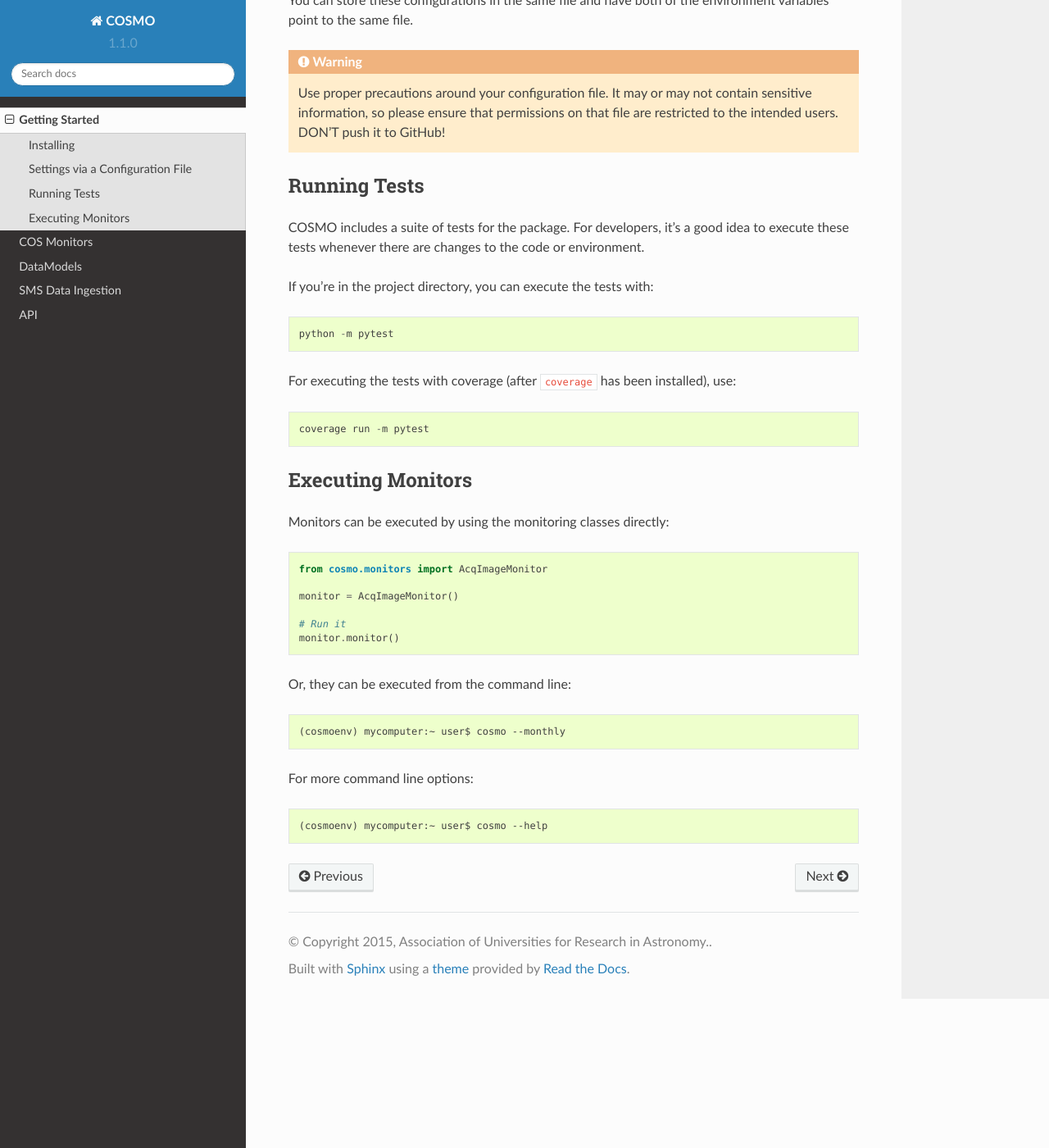
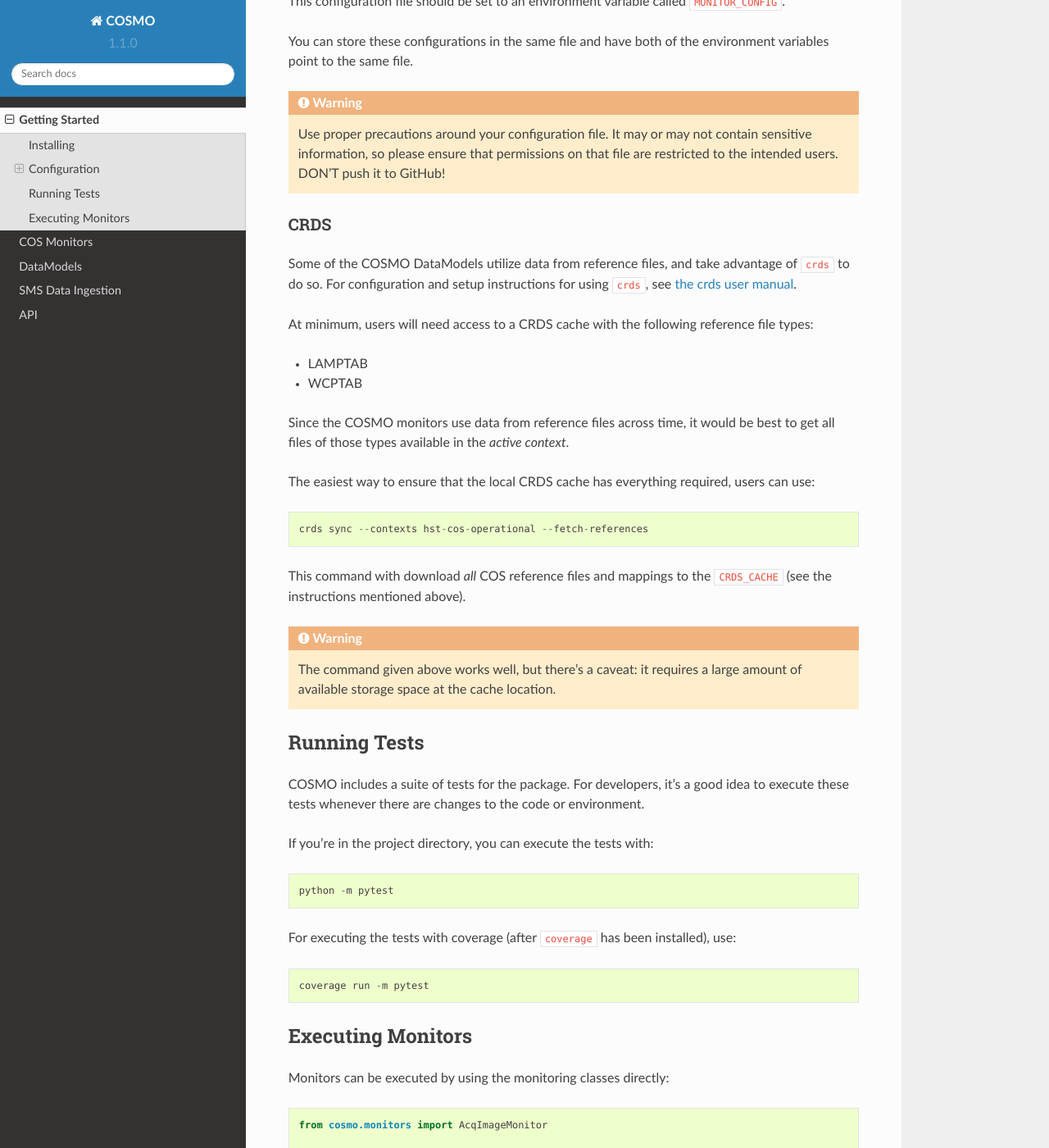
Before and after one commit to spacetelescope/cosmo, a Sphinx documentation site: the page built from docs/source/getting_started.rst, in a window 1280 px wide and 1400 px high, scrolled down 1793 px. Shown: the whole window at 82% size. Built offline with Sphinx 7.4.7 and the Read the Docs theme 2.0.0, drawn with Linux system fonts in a browser that asks for light colours; some of the changed text lies outside the part shown.

Commit message:
Update documentation for reference file data features and OSMDataModel

```diff
--- a/docs/source/getting_started.rst
+++ b/docs/source/getting_started.rst
@@ -22,8 +22,10 @@ Then install using pip::
     cd cosmo
     pip install .
 
-Settings via a Configuration File
-----------------------------------
+Configuration
+--------------
+COSMO Settings with a configuration file
+^^^^^^^^^^^^^^^^^^^^^^^^^^^^^^^^^^^^^^^^
 To manage configurations, COSMO uses a ``yaml`` configuration file.
 Create a yaml configuration file with the following format:
 
@@ -85,6 +87,32 @@ You can store these configurations in the same file and have both of the environ
     the intended users.
     DON'T push it to GitHub!
 
+CRDS
+^^^^
+Some of the COSMO DataModels utilize data from reference files, and take advantage of ``crds`` to do so.
+For configuration and setup instructions for using ``crds``, see
+`the crds user manual <https://hst-crds.stsci.edu/static/users_guide/environment.html>`_.
+
+At minimum, users will need access to a CRDS cache with the following reference file types:
+
+- LAMPTAB
+- WCPTAB
+
+Since the COSMO monitors use data from reference files across time, it would be best to get all files of those types
+available in the *active context*.
+
+The easiest way to ensure that the local CRDS cache has everything required, users can use::
+
+    crds sync --contexts hst-cos-operational --fetch-references
+
+This command with download *all* COS reference files and mappings to the ``CRDS_CACHE`` (see the instructions mentioned
+above).
+
+.. warning::
+
+    The command given above works well, but there's a caveat: it requires a large amount of available storage space at
+    the cache location.
+
 Running Tests
 -------------
 COSMO includes a suite of tests for the package.
```
Also changed, not shown: docs/source/api.rst (+42 -2 lines), docs/source/datamodels.rst (+9 -0 lines).
